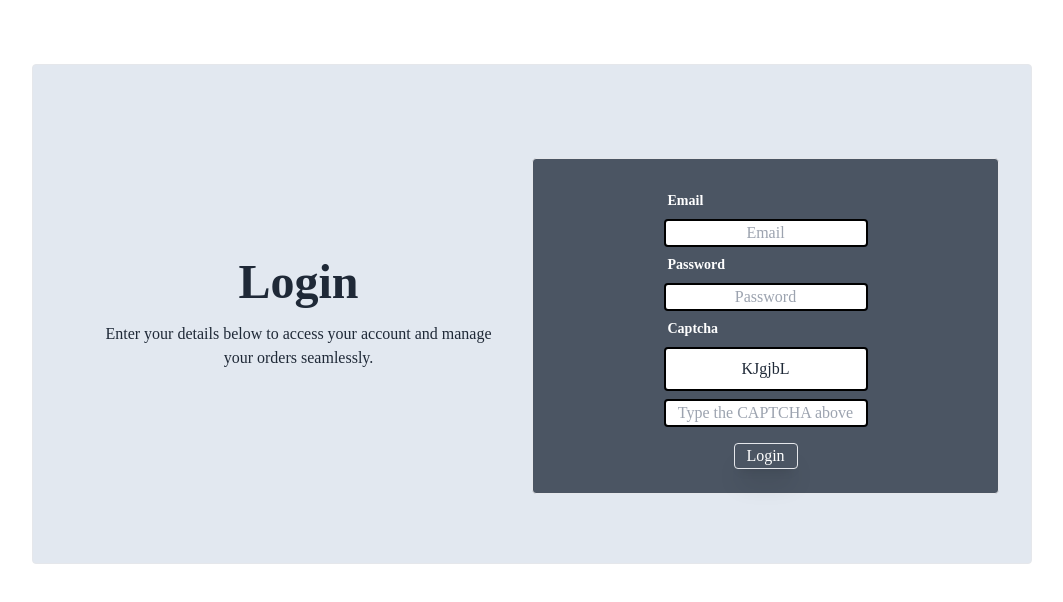
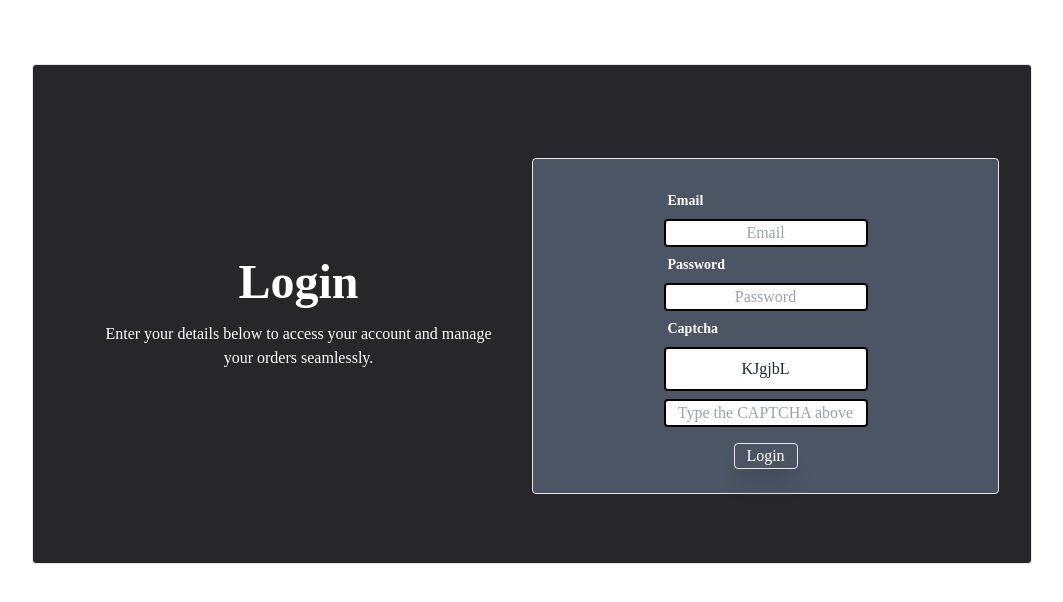
Before and after one commit to JAKUAN-AHMED/Fairy-Resturant-Client, a React (Vite) app: page /login in a window 1280 px wide. Shown: the top 602 px of the page, without its empty margins (108-1171 px from the left). Built offline with nearby package versions, Linux system fonts and the light colour scheme.

Commit message:
changed color for login page

```diff
--- a/src/Pages/Login/Login.jsx
+++ b/src/Pages/Login/Login.jsx
@@ -33,8 +33,8 @@ const Login = () => {
   };
 
   return (
-    <div className="max-w-7xl mx-auto flex flex-col lg:flex-row space-y-6 items-center justify-center text-center px-8 py-8 lg:w-[1000px] lg:h-[500px] bg-slate-200 border rounded shadow-4xl lg:mt-16 font-cinzel">
-      <div className="lg:w-1/2 flex flex-col items-center justify-center space-y-4">
+    <div className="max-w-7xl mx-auto flex flex-col lg:flex-row space-y-6 items-center justify-center text-center px-8 py-8 lg:w-[1000px] lg:h-[500px] bg-zinc-800 border rounded shadow-4xl lg:mt-16 font-cinzel">
+      <div className="lg:w-1/2 flex flex-col items-center justify-center space-y-4 text-white">
         <h2 className="text-5xl font-bold">Login</h2>
         <p className="lg:w-[400px]">
           Enter your details below to access your account and manage your orders
```
